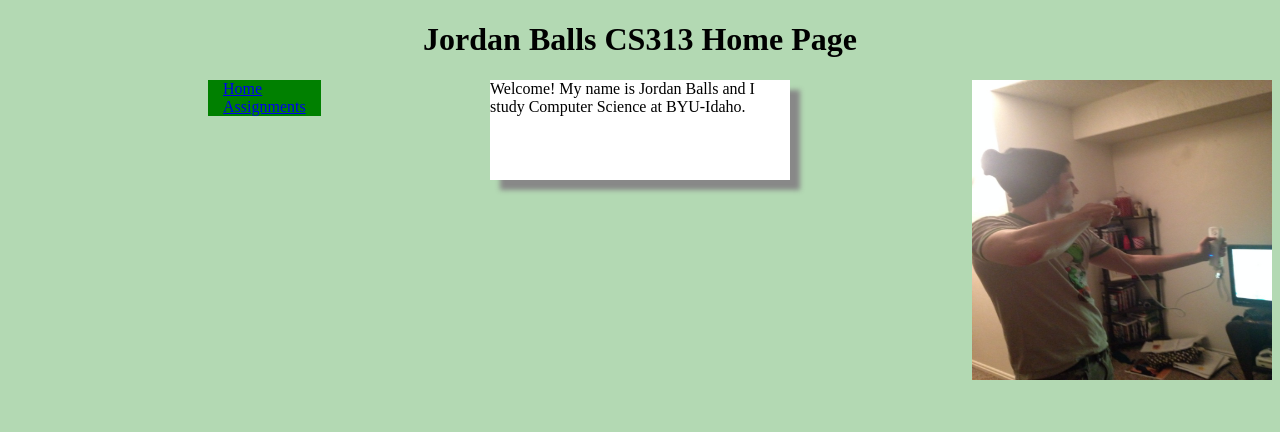
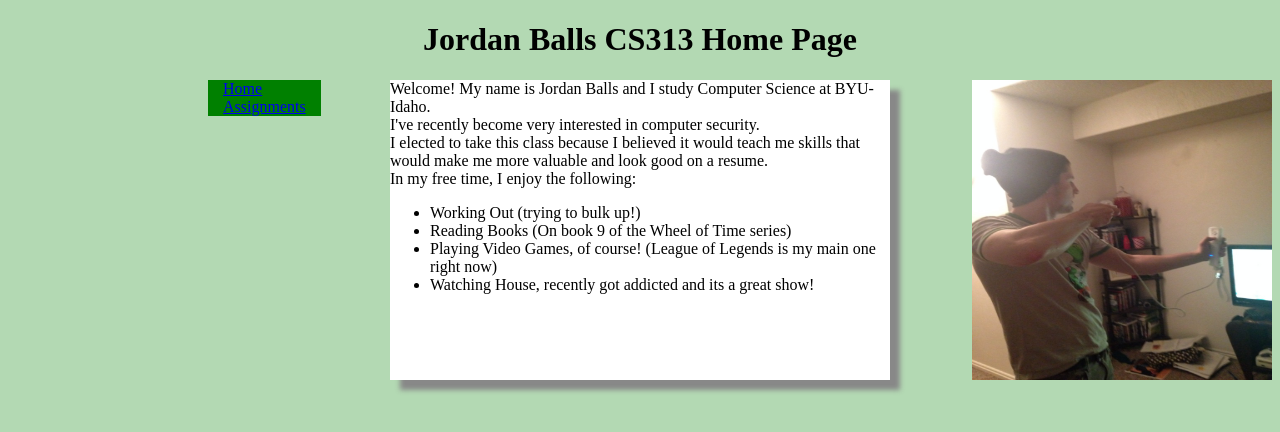
Before and after one commit to JordanBalls/cs313, a PHP site: page / in a window 1280 px wide. Shown: the top 432 px of the page. Run offline with PHP 8.4, Linux system fonts and the light colour scheme.

Commit message:
main text

```diff
--- a/index.php
+++ b/index.php
@@ -22,7 +22,17 @@
 
  <div class="main">
   <p>
-   Welcome! My name is Jordan Balls and I study Computer Science at BYU-Idaho.
+   Welcome! My name is Jordan Balls and I study Computer Science at BYU-Idaho.<br/>
+   I've recently become very interested in computer security.<br/>
+   I elected to take this class because I believed it would teach me skills
+   that would make me more valuable and look good on a resume.<br/>
+   In my free time, I enjoy the following:<br/>
+   <ul>
+   <li> Working Out (trying to bulk up!)</li>
+   <li> Reading Books (On book 9 of the Wheel of Time series)</li>
+   <li> Playing Video Games, of course! (League of Legends is my main one right now)</li>
+   <li> Watching House, recently got addicted and its a great show!</li>
+   </ul>
   </p>
  </div>
 
--- a/styles.css
+++ b/styles.css
@@ -30,8 +30,8 @@ h1
 .main
 {
 
-   width:300px;
-   height:100px;
+   width:500px;
+   height:300px;
    background-color: white;
    box-shadow: 10px 10px 5px #888888;
    margin-left:auto;
```
